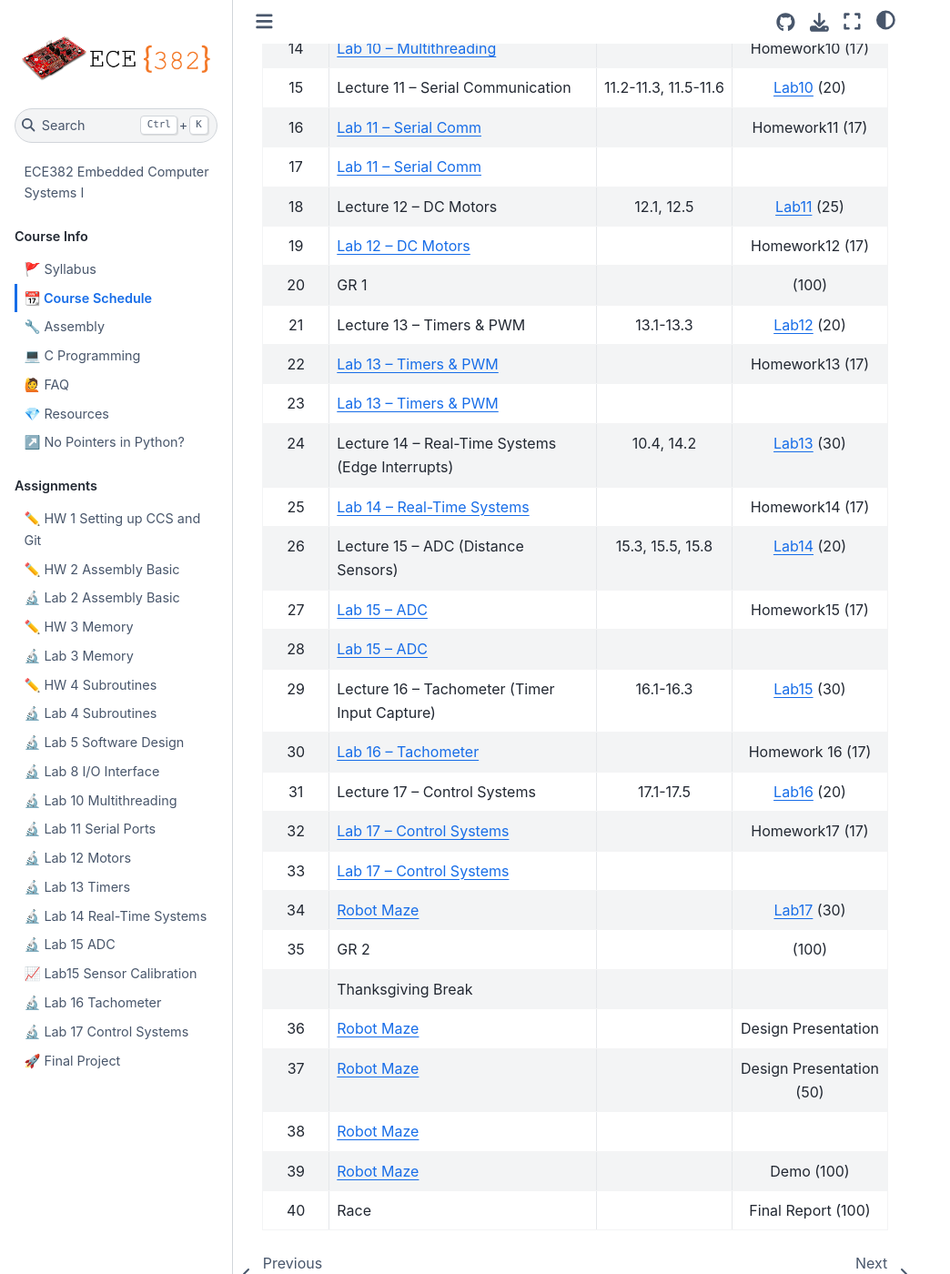
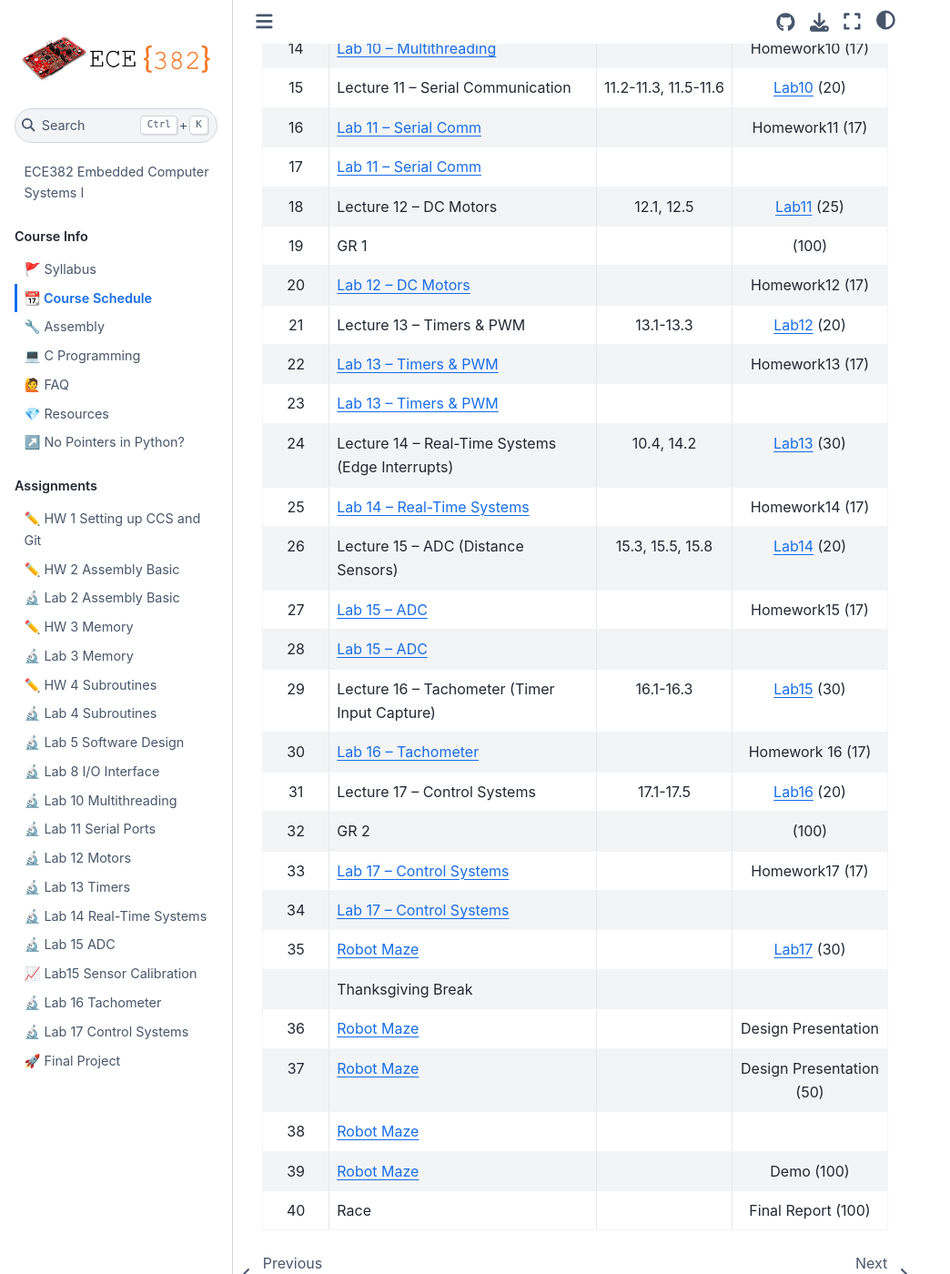
Before and after one commit to USAFA-ECE/ece382, a Jupyter Book: the page built from docs/schedule.md, in a window 1280 px wide and 1400 px high, scrolled down 1024 px. Shown: the whole window at 91% size, without its empty margins (0-1044 px from the left). Built offline with Jupyter Book 1.0.4 settings and Sphinx 7.4.7 and the Sphinx Book theme 1.1.4, drawn with Linux system fonts in a browser that asks for light colours.

```diff
--- a/docs/schedule.md
+++ b/docs/schedule.md
@@ -24,10 +24,10 @@ This schedule is subject to change as appropriate.
 | 14     | [Lab 10 – Multithreading](Assignments/lab10.md)   |                      | Homework10                            (17)|
 | 15     | Lecture 11 – Serial Communication                 | 11.2-11.3, 11.5-11.6 | [Lab10](Assignments/lab10.md)         (20)|
 | 16     | [Lab 11 – Serial Comm](Assignments/lab11.md)      |                      | Homework11                            (17)|
-| 17     | [Lab 11 – Serial Comm](Assignments/lab11.md)      |                      | |
+| 17     | [Lab 11 – Serial Comm](Assignments/lab11.md)      |                      |                                           |
 | 18     | Lecture 12 – DC Motors                            | 12.1, 12.5           | [Lab11](Assignments/lab11.md)         (25)|
-| 19     | [Lab 12 – DC Motors](Assignments/lab12.md)        |                      | Homework12                            (17)|
-| 20     | GR 1                                              |                      |                                      (100)|
+| 19     | GR 1                                              |                      |                                      (100)|
+| 20     | [Lab 12 – DC Motors](Assignments/lab12.md)        |                      | Homework12                            (17)|
 | 21     | Lecture 13 – Timers & PWM                         | 13.1-13.3            | [Lab12](Assignments/lab12.md)         (20)|
 | 22     | [Lab 13 – Timers & PWM](Assignments/lab13.md)     |                      | Homework13                            (17)|
 | 23     | [Lab 13 – Timers & PWM](Assignments/lab13.md)     |                      |                                           |
@@ -39,10 +39,10 @@ This schedule is subject to change as appropriate.
 | 29     | Lecture 16 – Tachometer (Timer Input Capture)     | 16.1-16.3            | [Lab15](Assignments/lab15.md)         (30)|
 | 30     | [Lab 16 – Tachometer](Assignments/lab16.md)       |                      | Homework 16                           (17)|
 | 31     | Lecture 17 – Control Systems                      | 17.1-17.5            | [Lab16](Assignments/lab16.md)         (20)|
-| 32     | [Lab 17 – Control Systems](Assignments/lab17.md)  |                      | Homework17                            (17)|
-| 33     | [Lab 17 – Control Systems](Assignments/lab17.md)  |                      |                                           |
-| 34     | [Robot Maze](Assignments/project.md)              |                      | [Lab17](Assignments/lab17.md)         (30)|
-| 35     | GR 2                                              |                      |                                      (100)|
+| 32     | GR 2                                              |                      |                                      (100)|
+| 33     | [Lab 17 – Control Systems](Assignments/lab17.md)  |                      | Homework17                            (17)|
+| 34     | [Lab 17 – Control Systems](Assignments/lab17.md)  |                      |                                           |
+| 35     | [Robot Maze](Assignments/project.md)              |                      | [Lab17](Assignments/lab17.md)         (30)|
 |        | Thanksgiving Break                                |                      |                                           |
 | 36     | [Robot Maze](Assignments/project.md)              |                      | Design Presentation                       |
 | 37     | [Robot Maze](Assignments/project.md)              |                      | Design Presentation                   (50)|
```
